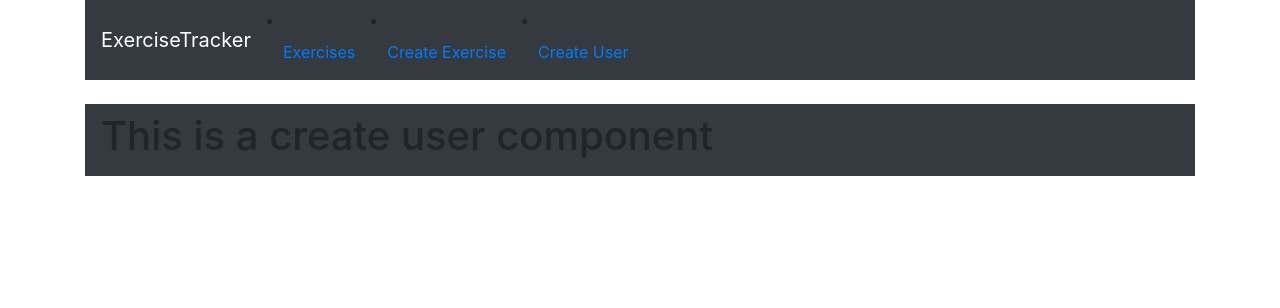
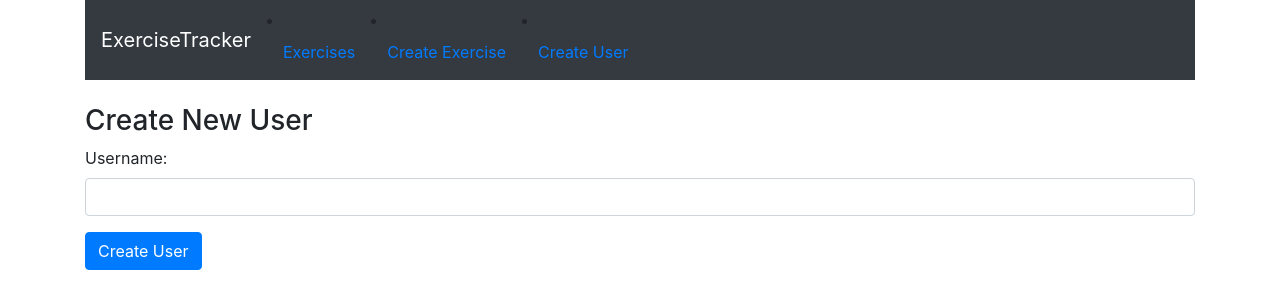
Before and after one commit to tejsubedi/MERN-APP, a React (Create React App) app: page /user in a window 1280 px wide. Shown: the top 308 px of the page. Built offline with nearby package versions, Linux system fonts and the light colour scheme.

Commit message:
added create user form and state

```diff
--- a/src/components/CreateExercise.js
+++ b/src/components/CreateExercise.js
@@ -60,9 +60,7 @@
             date: this.state.date
         }
         console.log(exercise);
-
-
-
+        window.location = '/';
     };
 
 
--- a/src/components/CreateUser.js
+++ b/src/components/CreateUser.js
@@ -2,11 +2,55 @@
 import { Link } from 'react-router-dom';
 
 export default class CreateUser extends Component {
+    constructor(props) {
+        super(props);
+        this.state = {
+            username: '',
+        }
+
+        this.onChangeUsername = this.onChangeUsername.bind(this);
+        this.onSubmit = this.onSubmit.bind(this);
+    }
+
+    onChangeUsername(e) {
+        this.setState({
+            username: e.target.value
+        })
+    };
+
+    onSubmit(e) {
+        e.preventDefault();
+
+        const user = {
+            username: this.state.username,
+
+        }
+        console.log(user);
+        this.setState({
+            username:'',
+        })
+    };
+
+
     render() {
         return (
-        <nav className="navbar navbar-dark bg-dark navbar-expand">
-        <h1>This is a create user component</h1>
-        </nav>
+            <div>
+                <h3>Create New User</h3>
+                <form onSubmit={this.onSubmit}>
+                    <div className="form-group">
+                        <label>Username: </label>
+                        <input type="text"
+                            required
+                            className="form-control"
+                            value={this.state.username}
+                            onChange={this.onChangeUsername}
+                         />
+                    </div>
+                    <div className="form-group">
+                        <input type="submit" value="Create User" className="btn btn-primary" />
+                    </div>
+                </form>
+            </div>
         );
     }
 }
```
